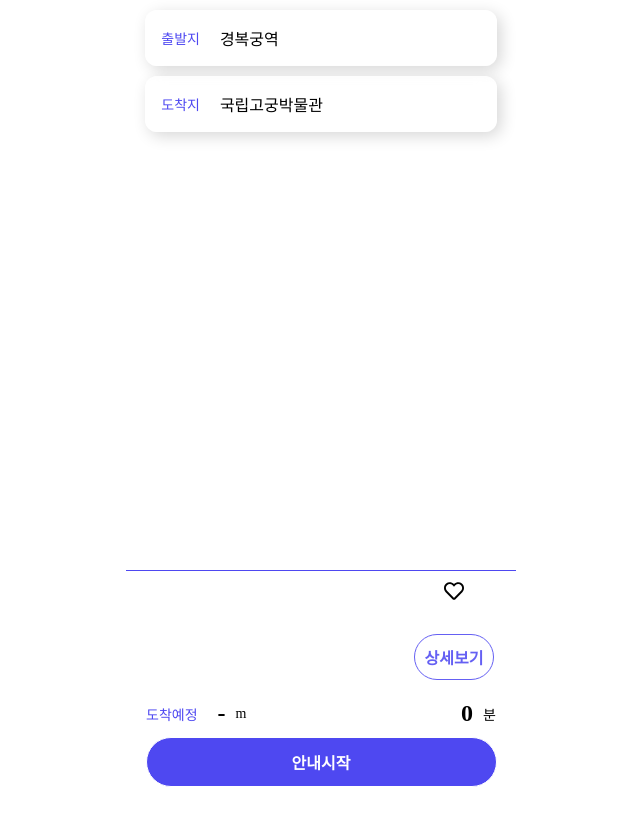
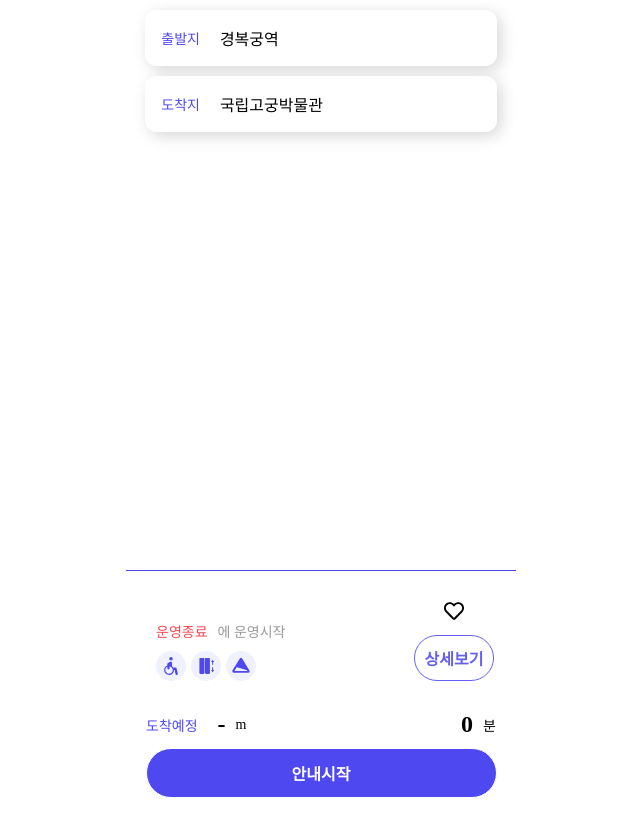
Before and after one commit to BFGGyu/BF-frontend, a Next.js app: page /map in a window 1280 px wide. Shown: the top 836 px of the page, without its empty margins (319-959 px from the left). Built offline with nearby package versions, Linux system fonts and the light colour scheme; no server answers; a web font is replaced by a local one.

Commit message:
Feat: #78 - InfoSection 정보 불러오는 API 분리

```diff
--- a/pages/map/index.tsx
+++ b/pages/map/index.tsx
@@ -13,33 +13,10 @@ import { IPlace } from '@@types/facility';
 import { IFacilityMarker, ITotalRouteResult } from '@@types/map';
 import { FaHeart, FaRegHeart } from 'react-icons/fa';
 
-export interface IPath {
-  path_id: number;
-  departure: {
-    name: string;
-    latitude: string;
-    longitude: string;
-  };
-  arrival: {
-    name: string;
-    latitude: string;
-    longitude: string;
-  };
-  routes: [
-    {
-      id: number;
-      latitude: string;
-      longitude: string;
-      path_id: number;
-    }[]
-  ];
-}
-
 const MapPage: NextPage = () => {
   const router = useRouter();
   const mapRef = useRef<HTMLDivElement | null>(null);
-  const CURRENT_MAP = useRef(null);
-  const [selectedPlace, setSelectedPlace] = useState<IFacilityMarker>({} as IFacilityMarker);
+  // const [selectedPlace, setSelectedPlace] = useState<IFacilityMarker>({} as IFacilityMarker);
   const [station, setStation] = useState({
     departure: '경복궁역',
     arrival: '국립고궁박물관'
@@ -85,7 +62,6 @@ const MapPage: NextPage = () => {
         <PlaceSelectBar>
           <PlaceLabel style={FONT.BODY2}>도착지</PlaceLabel>
           <EndPlace style={FONT.BODY1} onClick={() => router.push('/search')}>
-            {/* {selectedPlace.name} */}
             {station.arrival}
           </EndPlace>
         </PlaceSelectBar>
@@ -97,7 +73,7 @@ const MapPage: NextPage = () => {
       <FooterInfoSection>
         <InfoWrapper>
           <InfoLeftWrapper>
-            {Object.keys(selectedPlace).length > 0 && <InfoSection place={selectedPlace} />}
+            <InfoSection />
           </InfoLeftWrapper>
           <InfoRightWrapper>
             <HeartWrapper onClick={handleClickHeart}>
@@ -137,34 +113,6 @@ const MapPage: NextPage = () => {
     </>
   );
 };
-
-const RouteResultWrapper = styled.div`
-  display: flex;
-  justify-content: space-between;
-  padding: 10px 20px;
-`;
-
-const DistanceWrapper = styled.div`
-  display: flex;
-  align-items: center;
-  gap: 20px;
-`;
-
-const ArriveText = styled.div`
-  color: ${COLOR.BLUE1};
-`;
-
-const DataUnitWrapper = styled.div`
-  display: flex;
-  align-items: center;
-  gap: 10px;
-`;
-
-const TotalDistance = styled.div``;
-
-const ResultUnit = styled.div``;
-
-const TotalDuration = styled.div``;
 
 const PlaceSelectBarWrapper = styled.div`
   display: flex;
@@ -229,7 +177,37 @@ const InfoRightWrapper = styled.div`
   flex-direction: column;
   justify-content: space-between;
   align-items: center;
+  padding: 20px 0px;
 `;
+
+const RouteResultWrapper = styled.div`
+  display: flex;
+  justify-content: space-between;
+  padding: 0px 20px;
+  padding-bottom: 10px;
+`;
+
+const DistanceWrapper = styled.div`
+  display: flex;
+  align-items: center;
+  gap: 20px;
+`;
+
+const ArriveText = styled.div`
+  color: ${COLOR.BLUE1};
+`;
+
+const DataUnitWrapper = styled.div`
+  display: flex;
+  align-items: center;
+  gap: 10px;
+`;
+
+const TotalDistance = styled.div``;
+
+const ResultUnit = styled.div``;
+
+const TotalDuration = styled.div``;
 
 const HeartWrapper = styled.div``;
 
@@ -237,7 +215,6 @@ const InfoWrapper = styled.div`
   display: flex;
   padding: 10px;
   border-top: 1px solid ${COLOR.BLUE1};
-  flex-basis: 50%;
 `;
 
 const ButtonWrapper = styled.div`
--- a/src/apis/map.ts
+++ b/src/apis/map.ts
@@ -38,3 +38,10 @@ export const getSearchResult = async (search: string) => {
   const result = await Server.get(`place/facility/${keyword}`);
   return result.data;
 };
+
+export const getDetailFacility = async (search: string) => {
+  const keyword = search.split('-').join('');
+  console.log('getDetailFacility keyword: ', keyword);
+  const result = await Server.get(`place/facility/${keyword}`);
+  return result.data;
+};
--- a/src/components/place/InfoSection.tsx
+++ b/src/components/place/InfoSection.tsx
@@ -1,13 +1,15 @@
 import { IFacilityMarker } from '@@types/map';
+import { getDetailFacility, getSearchResult } from '@apis/map';
 import COLOR from '@constants/colors';
 import FONT from '@constants/fonts';
 import Image from 'next/image';
+import { useRouter } from 'next/router';
 import { useEffect } from 'react';
 import { useState } from 'react';
 import { styled } from 'styled-components';
 
 interface IInfoSectionProps {
-  place: IFacilityMarker;
+  place?: IFacilityMarker;
 }
 
 const PlaceTypeDic = {
@@ -17,39 +19,50 @@ const PlaceTypeDic = {
 };
 
 const InfoSection = ({ place }: IInfoSectionProps) => {
+  const [selectedPlace, setSelectedPlace] = useState<IFacilityMarker>({} as IFacilityMarker);
+
   const [isOpened, setIsOpened] = useState(false);
 
-  const currentHour = new Date().getHours();
-  const openHour = parseInt(place.opening_time.slice(0, 2));
-  const closeHour = parseInt(place.closing_time.slice(0, 2));
+  useEffect(() => {
+    if (Object.keys(selectedPlace).length > 0) {
+      const currentHour = new Date().getHours();
+      const openHour = parseInt(selectedPlace.opening_time.slice(0, 2));
+      const closeHour = parseInt(selectedPlace.closing_time.slice(0, 2));
+      if (openHour < currentHour && currentHour < closeHour) setIsOpened(true);
+      else setIsOpened(false);
+    }
+  }, [selectedPlace]);
+
+  const router = useRouter();
 
   useEffect(() => {
-    if (openHour < currentHour && currentHour < closeHour) {
-      setIsOpened(true);
-    } else {
-      setIsOpened(false);
+    const result = router.query.result;
+    if (typeof result === 'string') {
+      getDetailFacility(result).then((data) => {
+        setSelectedPlace(data);
+      });
     }
-  }, [currentHour, openHour, closeHour]);
+  }, [router.query.result]);
 
   return (
     <>
       <PlaceHeadWrapper>
-        <PlaceName style={FONT.HEADLINE2}>{place.name}</PlaceName>
-        <PlaceType style={FONT.BODY2} $type={place.type}>
-          {PlaceTypeDic[place.type]}
+        <PlaceName style={FONT.HEADLINE2}>{selectedPlace.name}</PlaceName>
+        <PlaceType style={FONT.BODY2} $type={selectedPlace.type}>
+          {PlaceTypeDic[selectedPlace.type]}
         </PlaceType>
       </PlaceHeadWrapper>
-      <PlaceLocation style={FONT.BODY2}>{place.address}</PlaceLocation>
+      <PlaceLocation style={FONT.BODY2}>{selectedPlace.address}</PlaceLocation>
       <PlaceTimeWrapper style={FONT.BODY2}>
         {isOpened ? (
           <>
             <div style={{ color: COLOR.GREEN }}>운영중</div>
-            <div>{place.closing_time} 에 운영종료</div>
+            <div>{selectedPlace.closing_time} 에 운영종료</div>
           </>
         ) : (
           <>
             <div style={{ color: COLOR.RED }}>운영종료</div>
-            <div>{place.opening_time} 에 운영시작</div>
+            <div>{selectedPlace.opening_time} 에 운영시작</div>
           </>
         )}
       </PlaceTimeWrapper>
```
